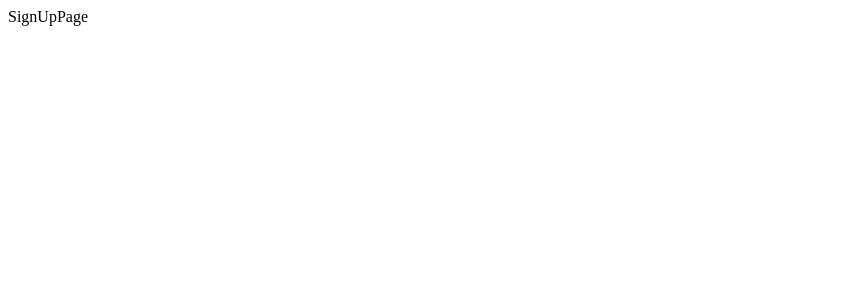
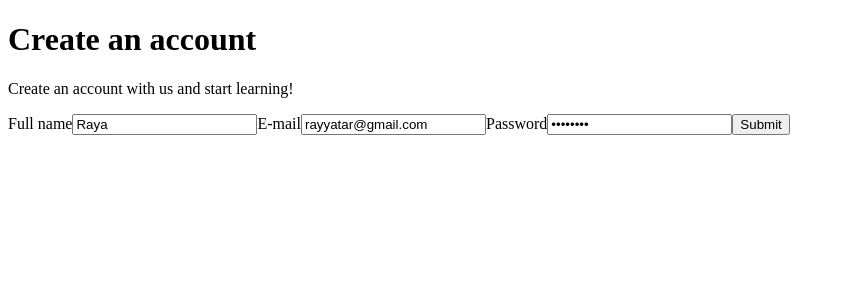
Before and after one commit to rayya89/englishworld-lms, a React (Create React App) app: page /sign-up in a window 1280 px wide. Shown: the top 300 px of the page, without its empty margins (0-845 px from the left). Built offline with nearby package versions, Linux system fonts and the light colour scheme.

Commit message:
create a user

```diff
--- a/package.json
+++ b/package.json
@@ -6,6 +6,7 @@
     "@testing-library/jest-dom": "^5.16.4",
     "@testing-library/react": "^13.1.1",
     "@testing-library/user-event": "^13.5.0",
+    "firebase": "^9.7.0",
     "react": "^18.1.0",
     "react-dom": "^18.1.0",
     "react-router-dom": "^6.3.0",
--- /dev/null
+++ b/src/components/InputField.jsx
@@ -0,0 +1,16 @@
+export default function InputField({ setup, state }) {
+  const { label, placeholder, type } = setup;
+  const [value, setValue] = state;
+
+  return (
+    <label>
+      {label}
+      <input
+        type={type}
+        placeholder={placeholder}
+        value={value}
+        onChange={(event) => setValue(event.target.value)}
+      />
+    </label>
+  );
+}
--- /dev/null
+++ b/src/data/signUpForm.json
@@ -0,0 +1,17 @@
+{
+  "name": {
+    "label": "Full name",
+    "placeholder": "Ex: Jhon Doe",
+    "type": "text"
+  },
+  "email": {
+    "label": "E-mail",
+    "placeholder": "Ex: jhon_doe@yahoo.com",
+    "type": "email"
+  },
+  "password": {
+    "label": "Password",
+    "placeholder": "********",
+    "type": "password"
+  }
+}
--- a/src/pages/SignUp.jsx
+++ b/src/pages/SignUp.jsx
@@ -1,5 +1,45 @@
-import React from "react";
+// NPM packages
+import { useState } from "react";
+import { useNavigate } from "react-router-dom";
+
+// Project files
+import InputField from "../components/InputField";
+import signUpForm from "../data/signUpForm.json";
+import { createUser } from "../scripts/firebaseAuth";
+import { createDocumentWithId } from "../scripts/fireStore";
 
 export default function SignUp() {
-  return <div>SignUpPage</div>;
+  //Local state
+  const [name, setName] = useState("Raya");
+  const [email, setEmail] = useState("rayyatar@gmail.com");
+  const [password, setPassword] = useState("12345678");
+
+  //Methods
+  async function onSignUp(event) {
+    event.preventDefault();
+
+    const newUID = await createUser(email, password);
+
+    const newUser = {
+      name: name,
+      role: "student",
+    };
+    const payload = await createDocumentWithId("users", newUID, newUser);
+  }
+
+  return (
+    <div>
+      <h1>Create an account</h1>
+      <p>Create an account with us and start learning!</p>
+      <form onSubmit={onSignUp}>
+        <InputField setup={signUpForm.name} state={[name, setName]} />
+        <InputField setup={signUpForm.email} state={[email, setEmail]} />
+        <InputField
+          setup={signUpForm.password}
+          state={[password, setPassword]}
+        />
+        <button>Submit</button>
+      </form>
+    </div>
+  );
 }
--- /dev/null
+++ b/src/scripts/fireStore.js
@@ -0,0 +1,11 @@
+// NPM packages
+import { doc, collection } from "firebase/firestore";
+import { addDoc, getDoc, getDocs, setDoc, deleteDoc } from "firebase/firestore";
+
+// Project files
+import { fireStore } from "./firebase";
+
+export async function createDocumentWithId(path, id, data) {
+  const documentPath = doc(fireStore, path, id);
+  await setDoc(documentPath, data);
+}
--- /dev/null
+++ b/src/scripts/firebase.js
@@ -0,0 +1,19 @@
+import { initializeApp } from "firebase/app";
+import { getFirestore } from "firebase/firestore";
+import { getStorage } from "firebase/storage";
+import { getAuth } from "firebase/auth";
+
+// Properties
+const firebaseConfig = {
+  apiKey: "AIzaSyCl1z-dX99OvpdCoKjZV-0mKyKa823dt30",
+  authDomain: "englishworld-lms.firebaseapp.com",
+  projectId: "englishworld-lms",
+  storageBucket: "englishworld-lms.appspot.com",
+  messagingSenderId: "74448674301",
+  appId: "1:74448674301:web:7316721dbb0ec5c5c40d94",
+};
+const firebaseApp = initializeApp(firebaseConfig);
+
+export const fireStore = getFirestore(firebaseApp);
+export const cloudStorage = getStorage(firebaseApp);
+export const authentification = getAuth(firebaseApp);
--- /dev/null
+++ b/src/scripts/firebaseAuth.js
@@ -0,0 +1,16 @@
+// NPM Packages
+import { createUserWithEmailAndPassword } from "firebase/auth";
+
+// Project file
+import { authentification } from "./firebase";
+
+// Methods
+export async function createUser(email, password) {
+  const userCredential = await createUserWithEmailAndPassword(
+    authentification,
+    email,
+    password
+  );
+
+  return userCredential.user.uid;
+}
```
Also changed, not shown: 1 other file (tests, documents, lock files or other folders).
